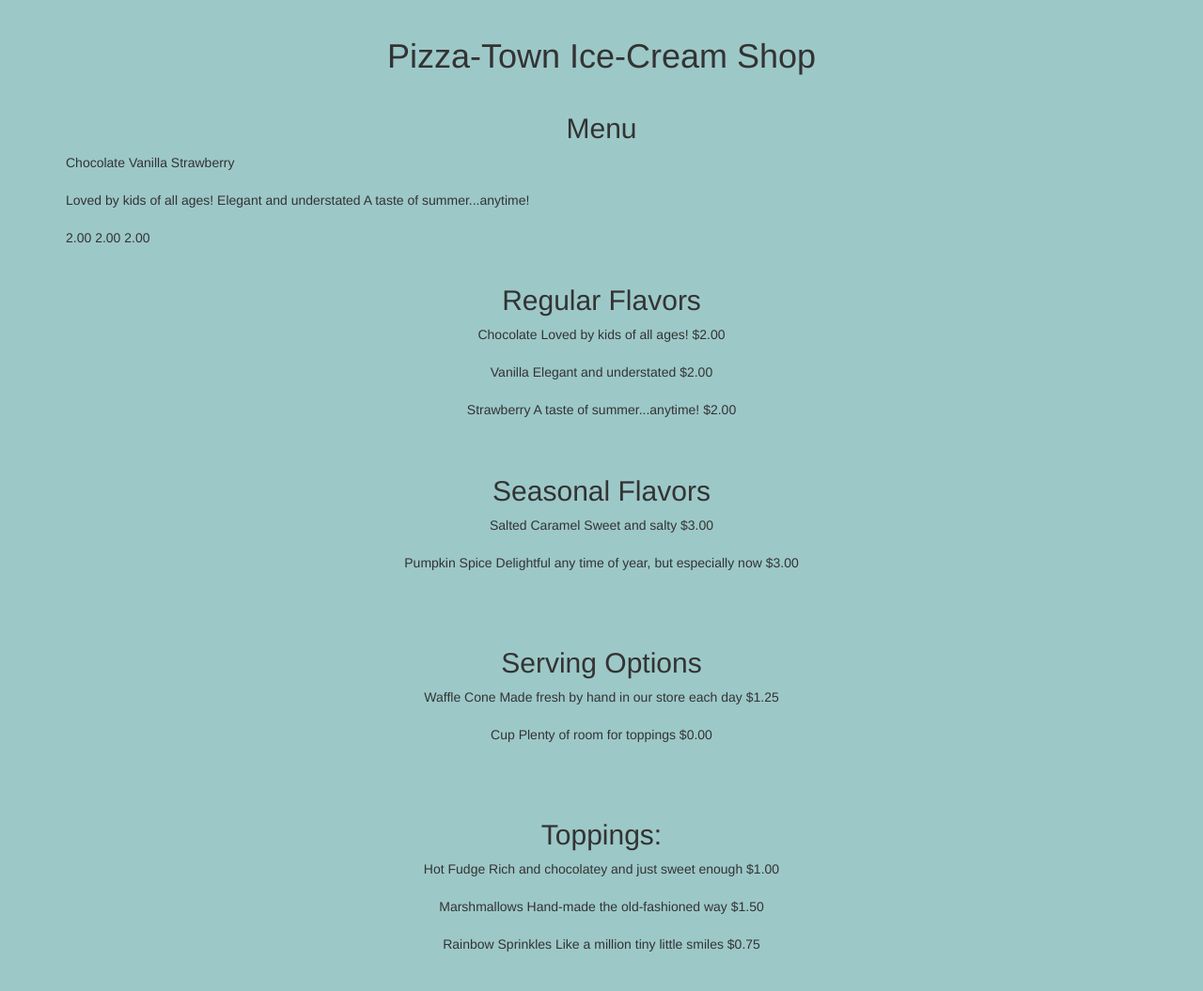
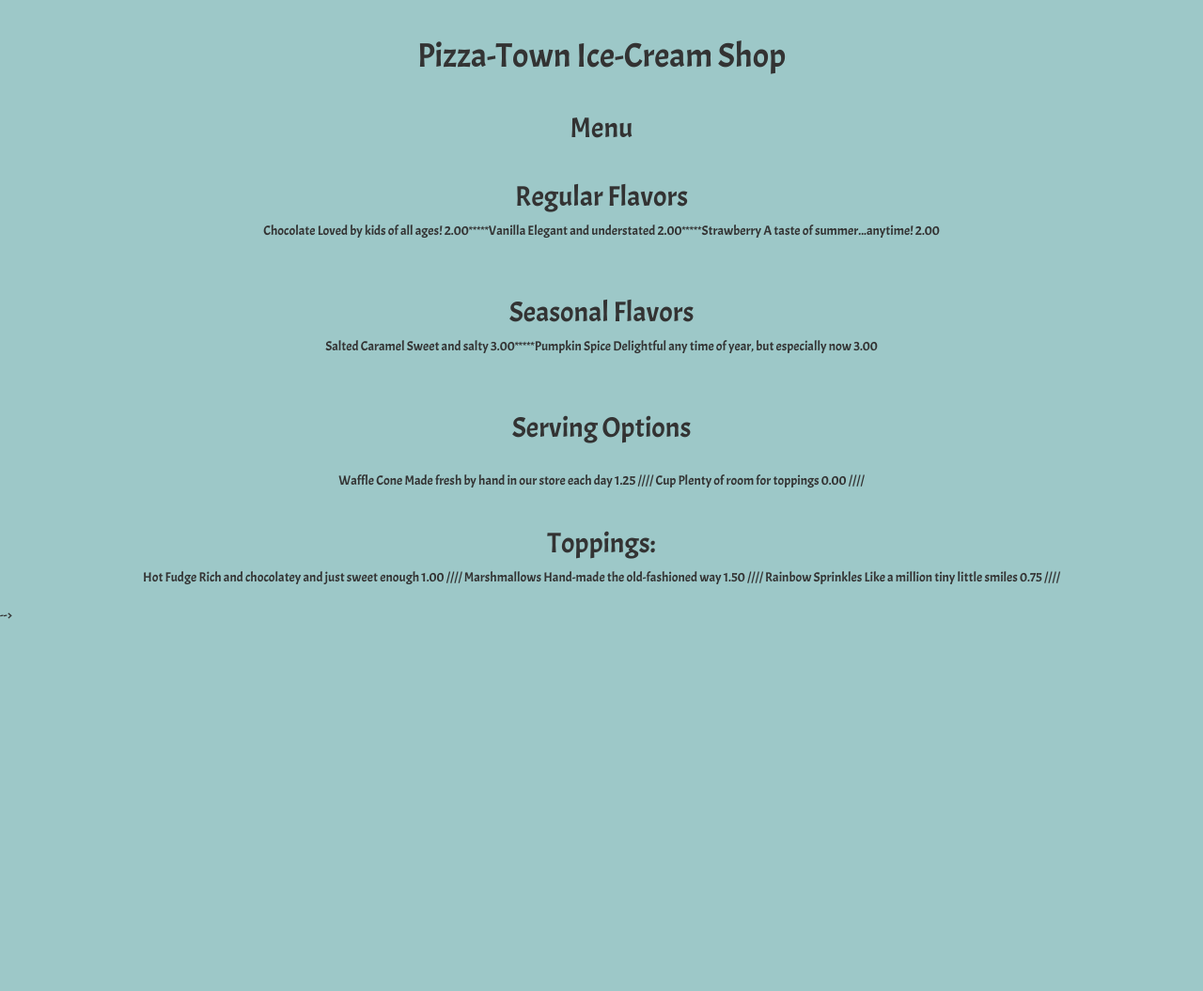
Before and after one commit to caseydemo/project1, a website: page app/index.html in a window 1280 px wide. Shown: the whole page at 94% size. After the commit the page ends 800 px from the top, so only its background shows below. Drawn offline with nearby package versions, Linux system fonts and the light colour scheme.

Commit message:
it's all in place in a very basic way, now I'd like to look into button functionality

```diff
--- a/app/index.html
+++ b/app/index.html
@@ -15,6 +15,9 @@
 		<!-- Latest compiled and minified JavaScript -->
 		<script src="https://maxcdn.bootstrapcdn.com/bootstrap/3.3.7/js/bootstrap.min.js" integrity="sha384-Tc5IQib027qvyjSMfHjOMaLkfuWVxZxUPnCJA7l2mCWNIpG9mGCD8wGNIcPD7Txa" crossorigin="anonymous"></script>
 
+		<!-- google fonts link -->
+		<link href="https://fonts.googleapis.com/css?family=Acme" rel="stylesheet">
+
 		<!-- Local stylesheet *** located within the app folder ***-->
 		<link rel="stylesheet" href="style.css">
 </head>
@@ -24,22 +27,25 @@
 	<h1>Pizza-Town Ice-Cream Shop</h1>
 	<h2>Menu</h2>
 
-	<div class="container">
+	<div class="menu-item">
 
-		<div id="regular-flavor-names"></div>
+		<!-- <div id="regular-flavor"></div>
 		<br>
-		<div id="regular-flavor-description"></div>
+		<div id="seasonal-flavor"></div>
 		<br>
-		<div id="regular-flavor-price"></div>
+		<div id="toppings"></div>
+		<br>
+		<div id="serving-options"></div>
 
-
+ -->
 		<div id="regular">
 
 			<!-- MENU ITEMS imported from products.js and printed to the document.innerHTML here -->
 			<h2>Regular Flavors</h2>
-			<div class = "menu-item" id="chocolate"></div><br>
+			<div id="regular-flavor"></div>
+			<!-- <div class = "menu-item" id="chocolate"></div><br>
 			<div class = "menu-item" id="vanilla"></div><br>
-			<div class = "menu-item" id="strawberry"></div>
+			<div class = "menu-item" id="strawberry"></div> -->
 			<br>
 
 		</div>
@@ -47,8 +53,9 @@
 
 			<!-- MENU ITEMS imported from products.js and printed to the document.innerHTML here -->
 			<h2>Seasonal Flavors</h2>
-			<div class = "menu-item" id="salted-caramel"></div><br>
-			<div class = "menu-item" id="pumpkin-spice"></div><br>
+			<div id="seasonal-flavor"></div>
+			<!-- <div class = "menu-item" id="salted-caramel"></div><br>
+			<div class = "menu-item" id="pumpkin-spice"></div><br> -->
 			<br>
 
 		</div>
@@ -56,21 +63,23 @@
 
 			<!-- MENU ITEMS imported from products.js and printed to the document.innerHTML here -->
 			<h2>Serving Options</h2>
-			<div class = "menu-item" id="cup"></div><br>
-			<div class = "menu-item" id="cone"></div><br>
+			<div id="serving-options"></div>
+			<!-- <div class = "menu-item" id="cup"></div><br>
+			<div class = "menu-item" id="cone"></div><br> -->
 			<br>
 
 		</div>
-		<div id="toppings">
+		<!-- <div id="toppings">
 
 			<!-- MENU ITEMS imported from products.js and printed to the document.innerHTML here -->
 			<h2>Toppings:</h2>
-			<div class = "menu-item" id="hot-fudge"></div><br>
+			<div id="toppings"></div>
+			<!-- <div class = "menu-item" id="hot-fudge"></div><br>
 			<div class = "menu-item" id="marshmellows"></div><br>
-			<div class = "menu-item" id="rainbow-sprinkles"></div><br>
+			<div class = "menu-item" id="rainbow-sprinkles"></div><br> -->
 			<br>
 
-		</div>
+		</div> -->
 
 	</div>
 
--- a/app/products.js
+++ b/app/products.js
@@ -11,6 +11,8 @@
 
 // var regularFlavorNames = document.getElementById('regular-flavor-names');
 // var regularFlavorDescription = document.getElementById('regular-flavor-description');
+
+var visualSpacer = "*****";
 
 
 var products = {
@@ -96,84 +98,157 @@ var products = {
 
 // Regular Flavors
 
-// loop attempt
+document.onreadystatechange = function() {
+  if (document.readyState === "interactive") {
+    buildMenuRegular();
+    buildMenuSeasonal();
+    buildMenuToppings();
+    buildMenuServingOptions();
+    };
+
+function buildMenuRegular(){
+
 for(var i=0; i<3; i++){
-document.getElementById("regular-flavor-names").innerHTML += (products['Regular Flavors'][i]['name']) + " ";
+
+ document.getElementById("regular-flavor").innerHTML +=
+ (products['Regular Flavors'][i]['name']) +
+ " " + (products['Regular Flavors'][i]['description']) +
+ " " + (products['Regular Flavors'][i]['price']);
+  console.log("at line 115 i =" + i);
+   console.log("visual spacer is =" + visualSpacer);
+  if((i+1)<3){
+      document.getElementById("regular-flavor").innerHTML += visualSpacer;
+      }
+   }
+  }
+
+
+
+function buildMenuSeasonal(){
+
+for(var i=0; i<2; i++){
+
+ document.getElementById("seasonal-flavor").innerHTML +=
+ (products['Seasonal Flavors'][i]['name']) +
+ " " + (products['Seasonal Flavors'][i]['description']) +
+ " " + (products['Seasonal Flavors'][i]['price']);
+  if((i+1)<2){
+    document.getElementById("seasonal-flavor").innerHTML += visualSpacer;
+    }
+   }
+  }
+
+
+function buildMenuToppings(){
+
+for(var i=0; i<3; i++){
+
+ document.getElementById("toppings").innerHTML +=
+ (products['Toppings'][i]['name']) +
+ " " + (products['Toppings'][i]['description']) +
+ " " + (products['Toppings'][i]['price']) +
+ " //// ";
+
+    }
+  }
+
+
+function buildMenuServingOptions(){
+
+for(var i=0; i<2; i++){
+
+ document.getElementById("serving-options").innerHTML +=
+ (products['Serving Options'][i]['name']) +
+ " " + (products['Serving Options'][i]['description']) +
+ " " + (products['Serving Options'][i]['price']) +
+ " //// ";
+
+    }
+  }
+
 }
+// // loop attempt
+// for(var i=0; i<3; i++){
+// document.getElementById("regular-flavor-names").innerHTML += (products['Regular Flavors'][i]['name']) + " ";
+// }
 
-// loop attempt
-for(var i=0; i<3; i++){
-document.getElementById("regular-flavor-description").innerHTML += (products['Regular Flavors'][i]['description']) + " ";
-}
+// // loop attempt
+// for(var i=0; i<3; i++){
+// document.getElementById("regular-flavor-description").innerHTML += (products['Regular Flavors'][i]['description']) + " ";
+// }
 
-// loop attempt
-for(var i=0; i<3; i++){
-document.getElementById("regular-flavor-price").innerHTML += (products['Regular Flavors'][i]['price']) + " ";
-}
+// // loop attempt
+// for(var i=0; i<3; i++){
+// document.getElementById("regular-flavor-price").innerHTML += (products['Regular Flavors'][i]['price']) + " ";
+// }
 
 
 
 
-// Chocolate
-document.getElementById("chocolate").innerHTML += (products['Regular Flavors'][0]['name']) + " ";
-document.getElementById("chocolate").innerHTML += (products['Regular Flavors'][0]['description']) + " $";
-document.getElementById("chocolate").innerHTML +=  products['Regular Flavors'][0]['price'];
 
 
 
 
-// Vanilla
-document.getElementById("vanilla").innerHTML += (products['Regular Flavors'][1]['name']) + " ";
-document.getElementById("vanilla").innerHTML += (products['Regular Flavors'][1]['description']) + " $";
-document.getElementById("vanilla").innerHTML +=  products['Regular Flavors'][1]['price'];
-
-
-// Strawberry
-document.getElementById("strawberry").innerHTML += (products['Regular Flavors'][2]['name']) + " ";
-document.getElementById("strawberry").innerHTML += (products['Regular Flavors'][2]['description']) + " $";
-document.getElementById("strawberry").innerHTML +=  products['Regular Flavors'][2]['price'];
-
-
-// Seasonal Flavors
-
-// Salted Caramel
-document.getElementById("salted-caramel").innerHTML += (products['Seasonal Flavors'][0]['name']) + " ";
-document.getElementById("salted-caramel").innerHTML += (products['Seasonal Flavors'][0]['description']) + " $";
-document.getElementById("salted-caramel").innerHTML +=  products['Seasonal Flavors'][0]['price'];
-
-// Pumpkin Spice
-document.getElementById("pumpkin-spice").innerHTML += (products['Seasonal Flavors'][1]['name']) + " ";
-document.getElementById("pumpkin-spice").innerHTML += (products['Seasonal Flavors'][1]['description']) + " $";
-document.getElementById("pumpkin-spice").innerHTML +=  products['Seasonal Flavors'][1]['price'];
-
-
-// Serving Options
-
-// Cup
-document.getElementById("cup").innerHTML += (products['Serving Options'][0]['name']) + " ";
-document.getElementById("cup").innerHTML += (products['Serving Options'][0]['description']) + " $";
-document.getElementById("cup").innerHTML +=  products['Serving Options'][0]['price'];
-
-// Cone
-document.getElementById("cone").innerHTML += (products['Serving Options'][1]['name']) + " ";
-document.getElementById("cone").innerHTML += (products['Serving Options'][1]['description']) + " $";
-document.getElementById("cone").innerHTML +=  products['Serving Options'][1]['price'];
+// // Chocolate
+// document.getElementById("chocolate").innerHTML += (products['Regular Flavors'][0]['name']) + " ";
+// document.getElementById("chocolate").innerHTML += (products['Regular Flavors'][0]['description']) + " $";
+// document.getElementById("chocolate").innerHTML +=  products['Regular Flavors'][0]['price'];
 
 
 
-// Toppings
 
-// Hot Fudge
-document.getElementById("hot-fudge").innerHTML += (products['Toppings'][0]['name']) + " ";
-document.getElementById("hot-fudge").innerHTML += (products['Toppings'][0]['description']) + " $";
-document.getElementById("hot-fudge").innerHTML +=  products['Toppings'][0]['price'];
+// // Vanilla
+// document.getElementById("vanilla").innerHTML += (products['Regular Flavors'][1]['name']) + " ";
+// document.getElementById("vanilla").innerHTML += (products['Regular Flavors'][1]['description']) + " $";
+// document.getElementById("vanilla").innerHTML +=  products['Regular Flavors'][1]['price'];
 
-// Marshmellows
-document.getElementById("marshmellows").innerHTML += (products['Toppings'][1]['name']) + " ";
-document.getElementById("marshmellows").innerHTML += (products['Toppings'][1]['description']) + " $";
-document.getElementById("marshmellows").innerHTML +=  products['Toppings'][1]['price'];
 
-// Rainbow Sprinkles
-document.getElementById("rainbow-sprinkles").innerHTML += (products['Toppings'][2]['name']) + " ";
-document.getElementById("rainbow-sprinkles").innerHTML += (products['Toppings'][2]['description']) + " $";
-document.getElementById("rainbow-sprinkles").innerHTML +=  products['Toppings'][2]['price'];
+// // Strawberry
+// document.getElementById("strawberry").innerHTML += (products['Regular Flavors'][2]['name']) + " ";
+// document.getElementById("strawberry").innerHTML += (products['Regular Flavors'][2]['description']) + " $";
+// document.getElementById("strawberry").innerHTML +=  products['Regular Flavors'][2]['price'];
+
+
+// // Seasonal Flavors
+
+// // Salted Caramel
+// document.getElementById("salted-caramel").innerHTML += (products['Seasonal Flavors'][0]['name']) + " ";
+// document.getElementById("salted-caramel").innerHTML += (products['Seasonal Flavors'][0]['description']) + " $";
+// document.getElementById("salted-caramel").innerHTML +=  products['Seasonal Flavors'][0]['price'];
+
+// // Pumpkin Spice
+// document.getElementById("pumpkin-spice").innerHTML += (products['Seasonal Flavors'][1]['name']) + " ";
+// document.getElementById("pumpkin-spice").innerHTML += (products['Seasonal Flavors'][1]['description']) + " $";
+// document.getElementById("pumpkin-spice").innerHTML +=  products['Seasonal Flavors'][1]['price'];
+
+
+// // Serving Options
+
+// // Cup
+// document.getElementById("cup").innerHTML += (products['Serving Options'][0]['name']) + " ";
+// document.getElementById("cup").innerHTML += (products['Serving Options'][0]['description']) + " $";
+// document.getElementById("cup").innerHTML +=  products['Serving Options'][0]['price'];
+
+// // Cone
+// document.getElementById("cone").innerHTML += (products['Serving Options'][1]['name']) + " ";
+// document.getElementById("cone").innerHTML += (products['Serving Options'][1]['description']) + " $";
+// document.getElementById("cone").innerHTML +=  products['Serving Options'][1]['price'];
+
+
+
+// // Toppings
+
+// // Hot Fudge
+// document.getElementById("hot-fudge").innerHTML += (products['Toppings'][0]['name']) + " ";
+// document.getElementById("hot-fudge").innerHTML += (products['Toppings'][0]['description']) + " $";
+// document.getElementById("hot-fudge").innerHTML +=  products['Toppings'][0]['price'];
+
+// // Marshmellows
+// document.getElementById("marshmellows").innerHTML += (products['Toppings'][1]['name']) + " ";
+// document.getElementById("marshmellows").innerHTML += (products['Toppings'][1]['description']) + " $";
+// document.getElementById("marshmellows").innerHTML +=  products['Toppings'][1]['price'];
+
+// // Rainbow Sprinkles
+// document.getElementById("rainbow-sprinkles").innerHTML += (products['Toppings'][2]['name']) + " ";
+// document.getElementById("rainbow-sprinkles").innerHTML += (products['Toppings'][2]['description']) + " $";
+// document.getElementById("rainbow-sprinkles").innerHTML +=  products['Toppings'][2]['price'];
--- a/app/style.css
+++ b/app/style.css
@@ -1,11 +1,14 @@
 body{
 	background:#9DC8C8;
+	font-family: 'Acme', sans-serif;
 }
 
 h1, h2 {
 	text-align: center;
 	padding-top: 20px;
+	font-family: 'Acme', sans-serif;
 }
 .menu-item{
 	text-align: center;
+	font-family: 'Acme', sans-serif;
 }
```
